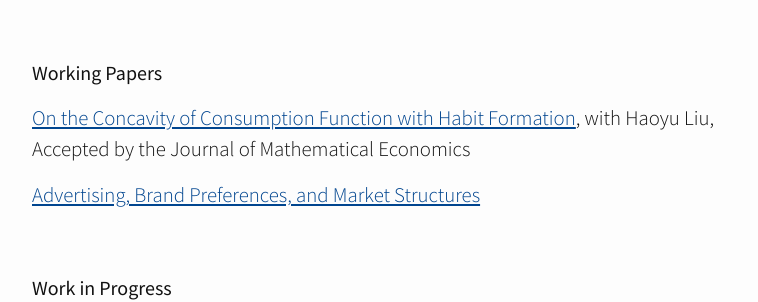
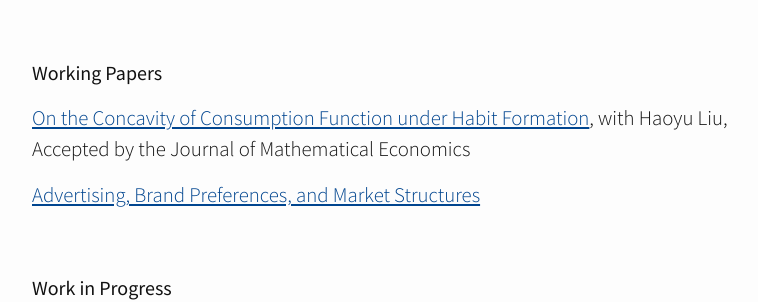
Before and after one commit to lunli-econ/lunli-econ.github.io, a Jekyll site: the page built from 1research.md, in a window 1280 px wide. Shown: the part 209-511 px from the top of the page, without its empty margins (238-996 px from the left). Built offline with Jekyll 4.4.1, drawn with Linux system fonts in a browser that asks for light colours; nearby versions of some CDN libraries.

Commit message:
Correct typo

```diff
--- a/1research.md
+++ b/1research.md
@@ -4,7 +4,7 @@ title : Research
 permalink: /Research/
 ---
 #### Working Papers
-<a href="https://www.sciencedirect.com/science/article/pii/S0304406823000228"><u>On the Concavity of Consumption Function with Habit Formation</u></a>, with Haoyu Liu, Accepted by the Journal of Mathematical Economics
+<a href="https://www.sciencedirect.com/science/article/pii/S0304406823000228"><u>On the Concavity of Consumption Function under Habit Formation</u></a>, with Haoyu Liu, Accepted by the Journal of Mathematical Economics
 
 <a href="/assets/docs/JMP_Li.pdf"><u>Advertising, Brand Preferences, and Market Structures</u></a>
 
```
